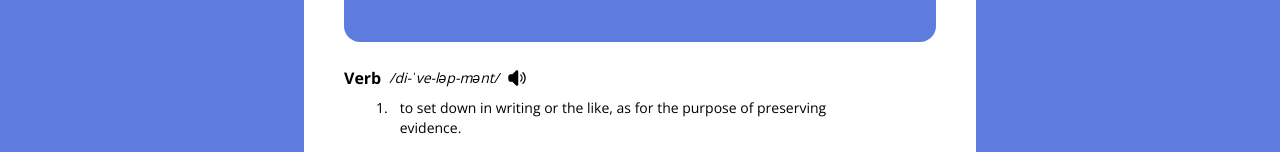
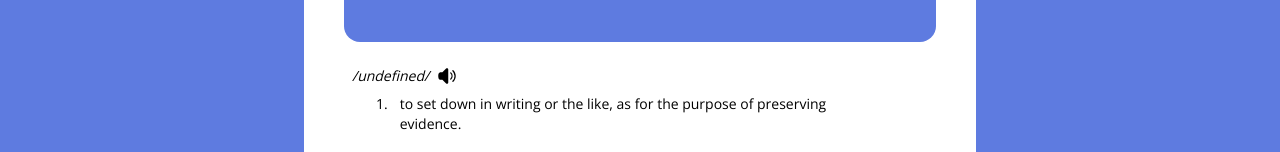
Before and after one commit to priscilla-e/quickdict, a React (Vite) app: page / in a window 1280 px wide. Shown: the part 410-562 px from the top of the page. Built offline with nearby package versions, Linux system fonts and the light colour scheme; no server answers.

Commit message:
Implement search handling using relevant fetch functions

```diff
--- a/src/App.tsx
+++ b/src/App.tsx
@@ -1,15 +1,21 @@
+import { useEffect, useState } from 'react';
 import Header from './components/layout/Header.tsx';
 import SearchInput from './components/search/SearchInput.tsx';
 import SearchResult from './components/search/SearchResult.tsx';
 import type { SearchResult as SearchResultType } from './types.ts';
 
+import { cacheToFirebase, fetchFromFirebase, fetchFromAPI } from './utils';
+
 const dummyResults: SearchResultType = {
   word: 'development',
   definitions: [
     {
-      partOfSpeech: 'Verb',
-      ipa: 'di-ˈve-ləp-mənt',
-      audio: 'https://audios.com',
+      id: '20ju22',
+      functionalLabel: 'verb',
+      pronunciations: {
+        mw: 'di-ˈve-ləp-mənt',
+        audio: 'https://audios.com',
+      },
       meanings: [
         'to set down in writing or the like, as for the purpose of preserving evidence.',
         'to set down in writing or the like, as for the purpose of preserving evidence.',
@@ -19,16 +25,62 @@ const dummyResults: SearchResultType = {
   ],
 };
 
+
+
 function App() {
+  const [searchResult, setSearchResult] = useState<SearchResultType | null>(dummyResults);
+
+  // useEffect(() => {
+  //   handleSearh('record')
+  // },[])
+
+  const handleSearh = async (searchTerm: string) => {
+    // Fetch word from local storage
+    const localStorageRes = localStorage.getItem(searchTerm);
+    if (localStorageRes) {
+      console.log('Local storage!', localStorageRes);
+      setSearchResult(JSON.parse(localStorageRes) as SearchResultType);
+      return;
+    }
+
+    // If not found, fetch from Cache Database (Firebase)
+    const firebaseRes = await fetchFromFirebase(searchTerm);
+    if (firebaseRes) {
+      console.log('Firebase!', firebaseRes);
+      setSearchResult(firebaseRes)
+
+      // Cache this res to the user's storage so we retrieve from there next time
+      localStorage.setItem(searchTerm, JSON.stringify(firebaseRes));
+      return;
+    }
+
+    // If not found, fetch from API
+    const apiRes = await fetchFromAPI(searchTerm)
+    if (apiRes) {
+      console.log('API!', apiRes);
+      setSearchResult(apiRes)
+
+      // Cache to firebase to and user's localStorage
+      cacheToFirebase(apiRes)
+      localStorage.setItem(searchTerm, JSON.stringify(apiRes));
+      return
+    }
+
+    // No Result Found!
+    setSearchResult(null)
+    alert(searchTerm);
+  };
+
+
   return (
     <>
       <Header />
-      <main className='container mx-auto'>
+      <main className="container mx-auto">
         <div className="mt-10 flex justify-center px-10 md:mt-24">
-          <SearchInput onSearch={(e) => alert(e)} />
+          <SearchInput onSearch={handleSearh} />
         </div>
 
-        <SearchResult searchResult={dummyResults} />
+        {searchResult && <SearchResult searchResult={searchResult} />}
       </main>
     </>
   );
```
